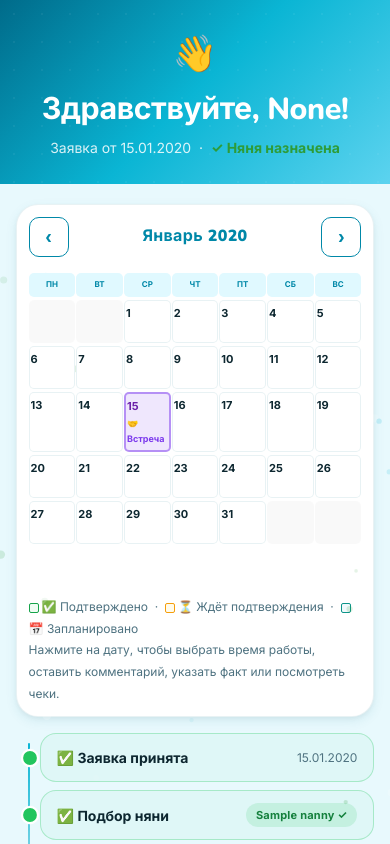
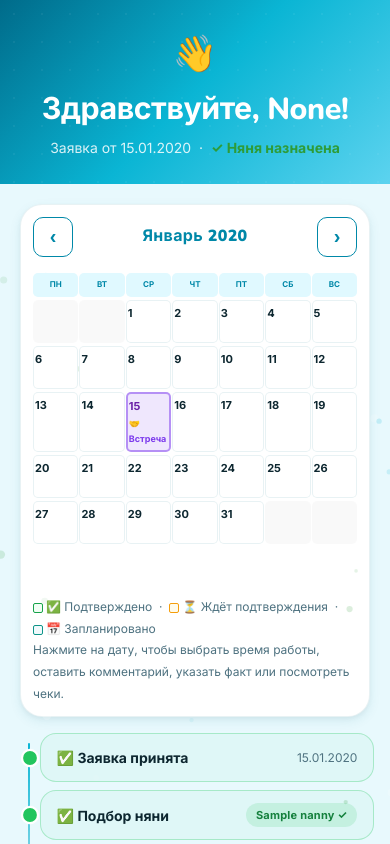
Before and after one commit to ipabramyants-cyber/nanny-portal, a Flask app: a page that uses templates/base.html in a window 390 px wide. Shown: the top 844 px of the page. Run offline with Flask 3, Linux system fonts and the light colour scheme; tables that the repository leaves empty hold one stand-in row (values such as "Sample post"); grey boxes marked "Sample" are stand-in pictures; some libraries are stand-ins or nearby versions.

Commit message:
Keep cabinet calendars inside phone viewport

```diff
--- a/static/css/style.css
+++ b/static/css/style.css
@@ -1603,7 +1603,10 @@ input[type="file"] { padding: 8px; font-size: 13px; background: var(--c-surface-
     overflow-wrap: anywhere;
   }
   .cabinet-calendar-top {
-    max-width: 370px;
+    width: calc(100% - 40px);
+    max-width: 350px;
+    margin-left: 20px;
+    margin-right: auto;
   }
   .cabinet-calendar-top .panel,
   .panel.calendar-panel {
```
